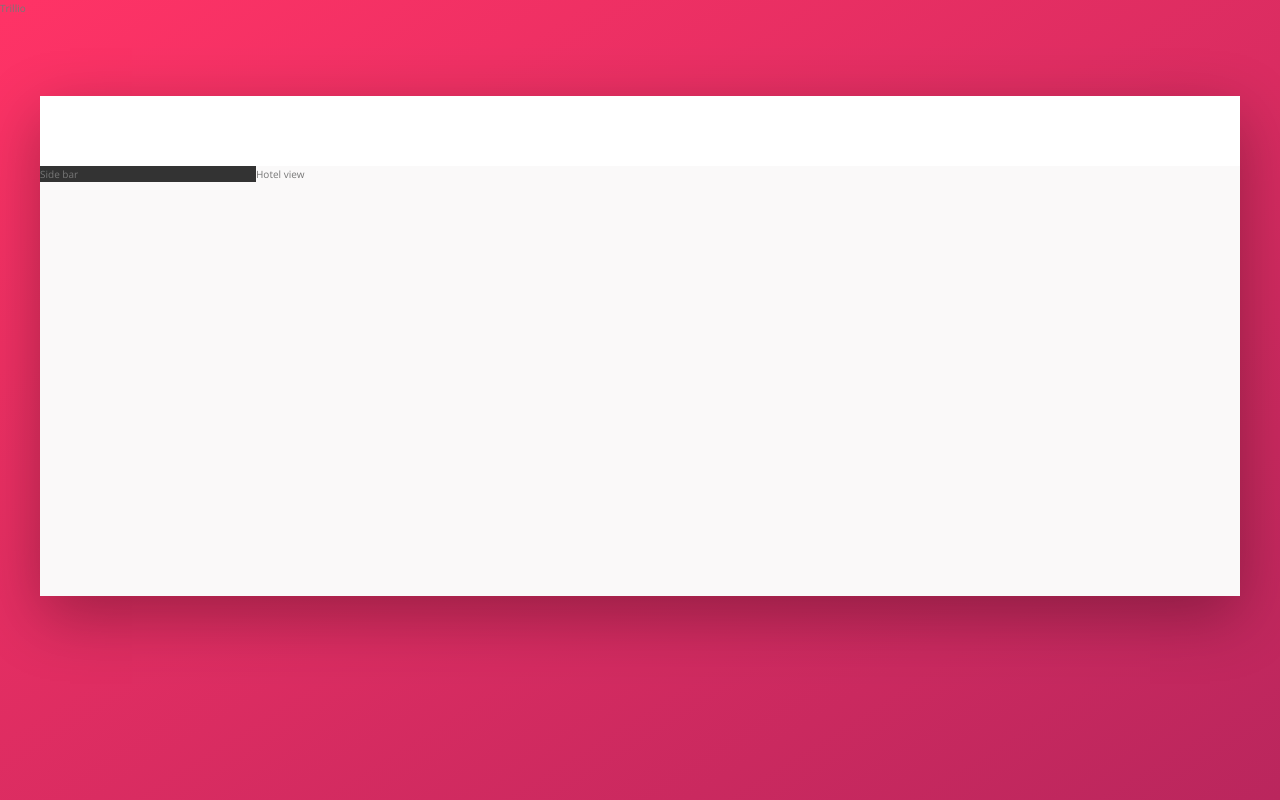
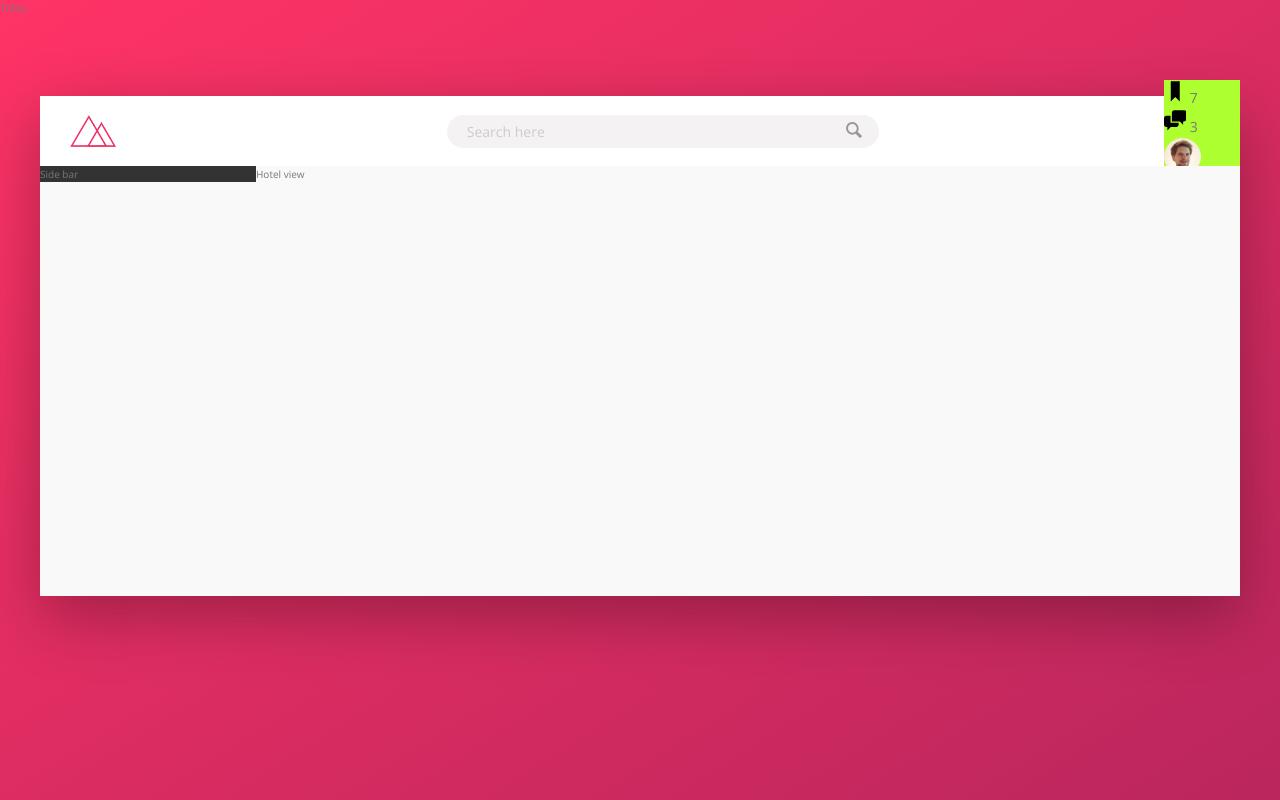
Before and after one commit to prabh-js/trillio-project, a website: page index.html in a window 1280 px wide. Drawn offline with nearby package versions, Linux system fonts and the light colour scheme.

Commit message:
header section initial commit

```diff
--- a/index.html
+++ b/index.html
@@ -14,6 +14,35 @@
         Trillio
         <div class="container">
             <header class="header">
+                <img src="img/logo.png" alt="header logo" class="logo">
+                <form action="#" class="search">
+                    <input type="text" class="search__input" placeholder="Search here">
+                    <button class="search__button">
+                        <svg class="search__icon">
+                            <use xlink:href="img/sprite.svg#icon-magnifying-glass"></use>
+                        </svg>
+                    </button>
+                </form>
+                <nav class="user-nav">
+                    <div class="user-nav__icon-box">
+                        <svg class="user-nav__icon">
+                            <use xlink:href="img/sprite.svg#icon-bookmark"></use>
+                        </svg>
+                        <span class="user-nav__notification">7</span>
+                    </div>
+
+                    <div class="user-nav__icon-box">
+                            <svg class="user-nav__icon">
+                                <use xlink:href="img/sprite.svg#icon-chat"></use>
+                            </svg>
+                            <span class="user-nav__notification">3</span>
+                    </div>
+
+                <div class="user-nav__user">
+                    <img src="img/user.jpg" alt="user photo" class="user-nav__user-photo">
+                    <span class="user-nav__user-name">Jonas</span>
+                </div>
+            </nav>
             </header>
             <div class="content">
                 <nav class="sidebar">
--- a/sass/_components.scss
+++ b/sass/_components.scss
@@ -0,0 +1,84 @@
+//////////////////////////////
+//LOGO
+.logo {
+    height: 3.25rem;
+    margin: 3rem;
+}
+
+////////////////////////////
+//SEARCH
+
+.search {
+    // background-color: orangered;
+    flex: 0 0 40%;
+    display: flex;
+    align-items: center;
+    justify-content: center;
+    position: relative;
+    &__input {
+        font-family: inherit;
+        font-size: inherit;
+        color: inherit;
+        background-color: var(--color-grey-light-2);
+        border: none;
+        border-radius: 10rem;
+        padding: .7rem 2rem;
+        width: 90%;
+        transition: all .4s;
+        margin-right: -3.5rem;
+        &:focus {
+            outline: none;
+            width: 100%;
+            background-color: var(--color-grey-light-3);
+        }
+        &::-webkit-input-placeholder {
+            color: var(--color-grey-light-4);
+            font-weight: 100;
+        }
+
+    }
+
+    &__input:focus + &__button{
+       background-color: var(--color-grey-light-3);
+     }
+    &__button {
+        border: none;
+        background-color: var(--color-grey-light-2);
+        &:focus {
+            outline: none;
+        }
+
+    }
+    &__icon {
+        height: 2rem;
+        width: 2rem;
+        fill: var(--color-grey-dark-3);
+    }
+}
+.user-nav {
+    background-color: greenyellow;
+    // align-self: flex-start;
+    display: inline-block;
+    float: left;
+    &__icon-box {
+
+    }
+    &__icon {
+        height: 2.25rem;
+        width: 2.25rem;
+    }
+    &__notification {
+
+    }
+    &__user {
+
+    }
+    &__user-photo {
+        height: 3.75rem;
+        width: 3.75rem;
+        border-radius: 50%;
+    }
+    &__user-name {
+
+    }
+}
--- a/sass/_layout.scss
+++ b/sass/_layout.scss
@@ -6,9 +6,14 @@ background-color: var(--color-grey-light-1);
 box-shadow: var(--dark-shadow);
 }
 .header {
+font-size: 1.4rem;
 height: 7rem;
 background-color: #fff;
 border-bottom: var(--color-grey-light-2);
+display: flex;
+justify-content: flex-start;
+justify-content: space-between;
+align-items: center;
 }
 .content {
 display: flex;
```
Also changed, not shown: css/style.css.
